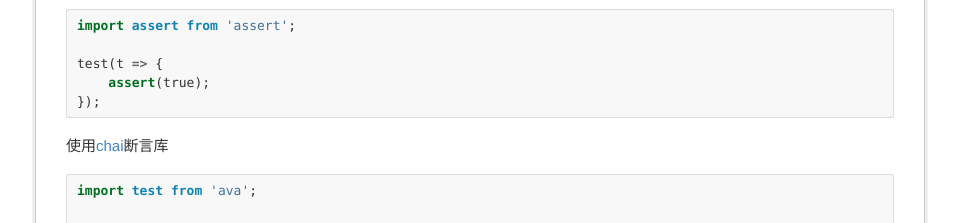
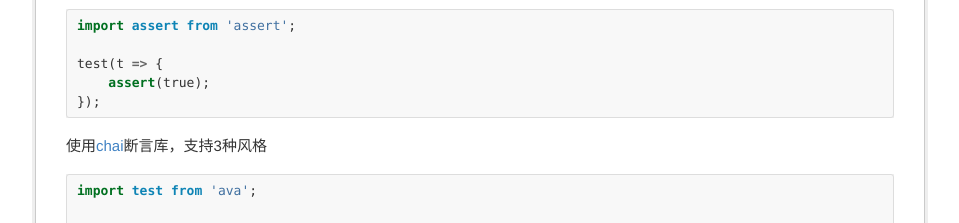
Before and after one commit to i5ting/ava-practice, a plain HTML site: page README.html in a window 1280 px wide. Shown: the part 2840-3063 px from the top of the page, without its empty margins (288-1247 px from the left). Drawn offline with Linux system fonts and the light colour scheme.

Commit message:
Update 2016-05-25T22:38:45.777Z

```diff
--- a/README.html
+++ b/README.html
@@ -275,7 +275,7 @@
     <span class="k">assert</span><span class="p">(</span><span class="n">true</span><span class="p">);</span>
 <span class="p">});</span>
 </pre></div>
-<p>使用<a href="http://chaijs.com/">chai</a>断言库</p>
+<p>使用<a href="http://chaijs.com/">chai</a>断言库，支持3种风格</p>
 <div class="highlight"><pre><span class="kn">import</span> <span class="nn">test</span> <span class="nn">from</span> <span class="s">&#39;ava&#39;</span><span class="p">;</span>
 
 <span class="n">var</span> <span class="k">assert</span> <span class="o">=</span> <span class="n">require</span><span class="p">(</span><span class="s">&#39;chai&#39;</span><span class="p">)</span><span class="o">.</span><span class="k">assert</span><span class="p">;</span>
```
Also changed, not shown: index.html (+1 -1 lines).
